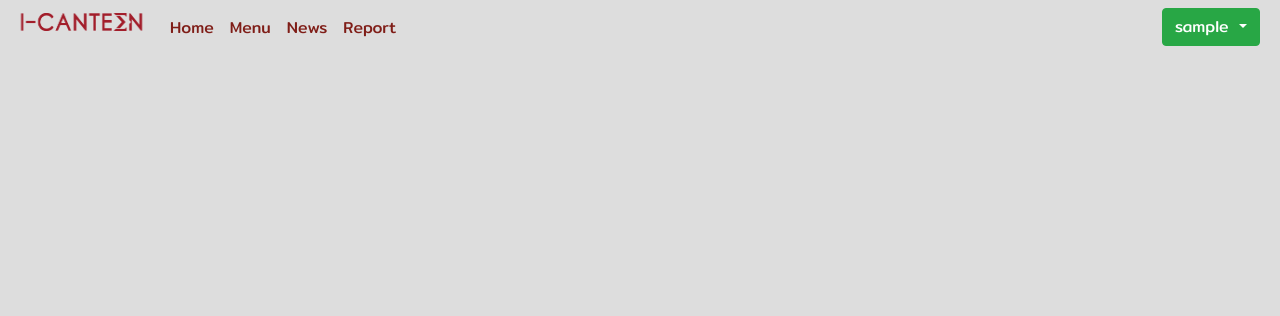
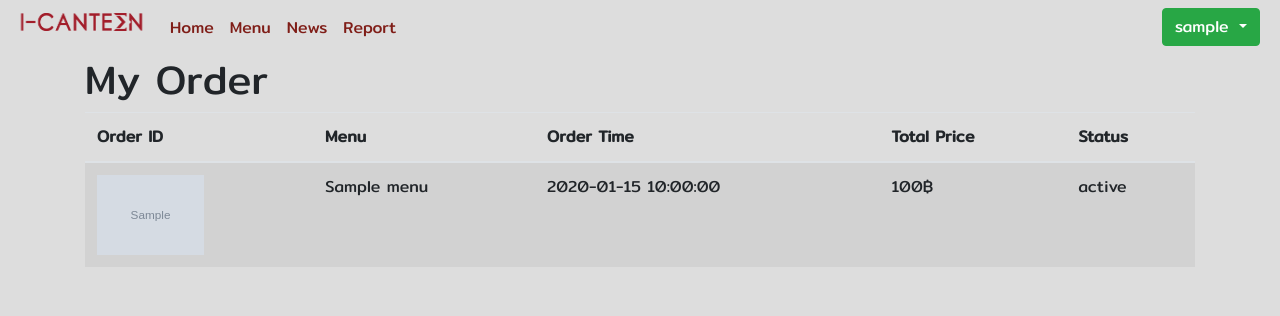
Before and after one commit to playerB/icanteen-web, a PHP site: page /myorder.php in a window 1280 px wide. Shown: the top 316 px of the page. Run offline with PHP 8.4, Linux system fonts and the light colour scheme; the visitor is signed in with stand-in values (Sample User, id 1); tables that the repository leaves empty or names only in its code hold one stand-in row (values such as "Sample post"); grey boxes marked "Sample" are stand-in pictures.

Commit message:
✨ Add order feature

```diff
--- a/myorder.php
+++ b/myorder.php
@@ -11,7 +11,7 @@ include('Connections/condb.php');?>
 	<link href="css.css" rel="stylesheet">
 </head>
 <body>
-<nav class="navbar navbar-expand">
+	<nav class="navbar navbar-expand">
 		  <a class="navbar-brand" href="index.php">
 			<img src="Materials/homepage/cropped-cu-eng-logo.png" width="130" height="18" class="d-inline-block align-top" alt="">
 		  </a>
@@ -66,6 +66,49 @@ include('Connections/condb.php');?>
 				<?php } ?>
 			</ul>
 		  </div>
-		</nav>
+	</nav>
+
+	<div class="container">
+		<div class="row">
+			<div class="col-md-12">
+				<h1>My Order</h1>
+			</div>
+		</div>
+		<div class="row">
+			<div class="col-md-12">
+				<table class="table table-striped">
+					<thead>
+						<tr>
+							<th>Order ID</th>
+							<th>Menu</th>
+							<th>Order Time</th>
+							<th>Total Price</th>
+							<th>Status</th>
+						</tr>
+					</thead>
+					<tbody>
+						<?php
+							$sql = "SELECT * FROM orderhistory INNER JOIN menu ON menu.menu_id=orderhistory.menu_id WHERE user_id = '".$_SESSION["user_id"]."'";
+							$result = $conn->query($sql);
+							if ($result->num_rows > 0) {
+								while($row = $result->fetch_assoc()) {
+									echo "<tr>";
+									echo "<td><img src='menu_picture/".$row["menu_picture"]." 'height='80'></td>";
+									echo "<td>".$row["menu_name"]."</td>";
+									echo "<td>".$row["order_timestamp"]."</td>";
+									echo "<td>".$row["order_amount"]*$row["menu_price"]."฿</td>";
+									echo "<td>".$row["order_status"]."</td>";
+									echo "</tr>";
+								}
+							}
+						?>
+					</tbody>
+				</table>
+			</div>
+		</div>
+	<script src="https://code.jquery.com/jquery-3.3.1.slim.min.js" integrity="sha384-q8i/X+965DzO0rT7abK41JStQIAqVgRVzpbzo5smXKp4YfRvH+8abtTE1Pi6jizo" crossorigin="anonymous"></script>
+	<script src="https://cdnjs.cloudflare.com/ajax/libs/popper.js/1.14.7/umd/popper.min.js" integrity="sha384-UO2eT0CpHqdSJQ6hJty5KVphtPhzWj9WO1clHTMGa3JDZwrnQq4sF86dIHNDz0W1" crossorigin="anonymous"></script>
+	<script src="https://stackpath.bootstrapcdn.com/bootstrap/4.3.1/js/bootstrap.min.js" integrity="sha384-JjSmVgyd0p3pXB1rRibZUAYoIIy6OrQ6VrjIEaFf/nJGzIxFDsf4x0xIM+B07jRM" crossorigin="anonymous"></script>
+
 </body>
 </html>
--- a/selectmenu.php
+++ b/selectmenu.php
@@ -113,9 +113,9 @@ $row = mysqli_fetch_array($result);
 	  	echo "<h2 style='padding-top: 10px;'>ร้าน " .$row["restaurant_id"] .  "</h2> ";
 		echo "<h2 style='padding-top: 10px;'>ราคา <span class='price-badge'>".$row["menu_price"]." ฿</span></h2> ";
 		echo "<h4 style='padding-top: 10px;'>ประเภท : " .$row["menu_category"] .  "</h4> ";
-		echo "<p style='padding-top: 10px;'>รีวิว : " .$row["menu_detail"] .  "</p> ";
+		echo "<p style='padding-top: 10px;'>รายละเอียด : " .  "</p> ";
 		if ($_SESSION["user_role"]=="member") {
-		echo "<div style='padding-top: 20px;'><a class='btn btn-success btn-lg'  href='#' role='button'>สั่งเลย! </a></div>";
+		echo "<div style='padding-top: 20px;'><a class='btn btn-success btn-lg'  href='addtoorder.php?menu_id=.$menu_id.' role='button'>สั่งเลย! </a></div>";
 		}
 		echo "</div></div>";
 		?>
```
Also changed, not shown: addtoorder.php (added, +31 -0 lines).
